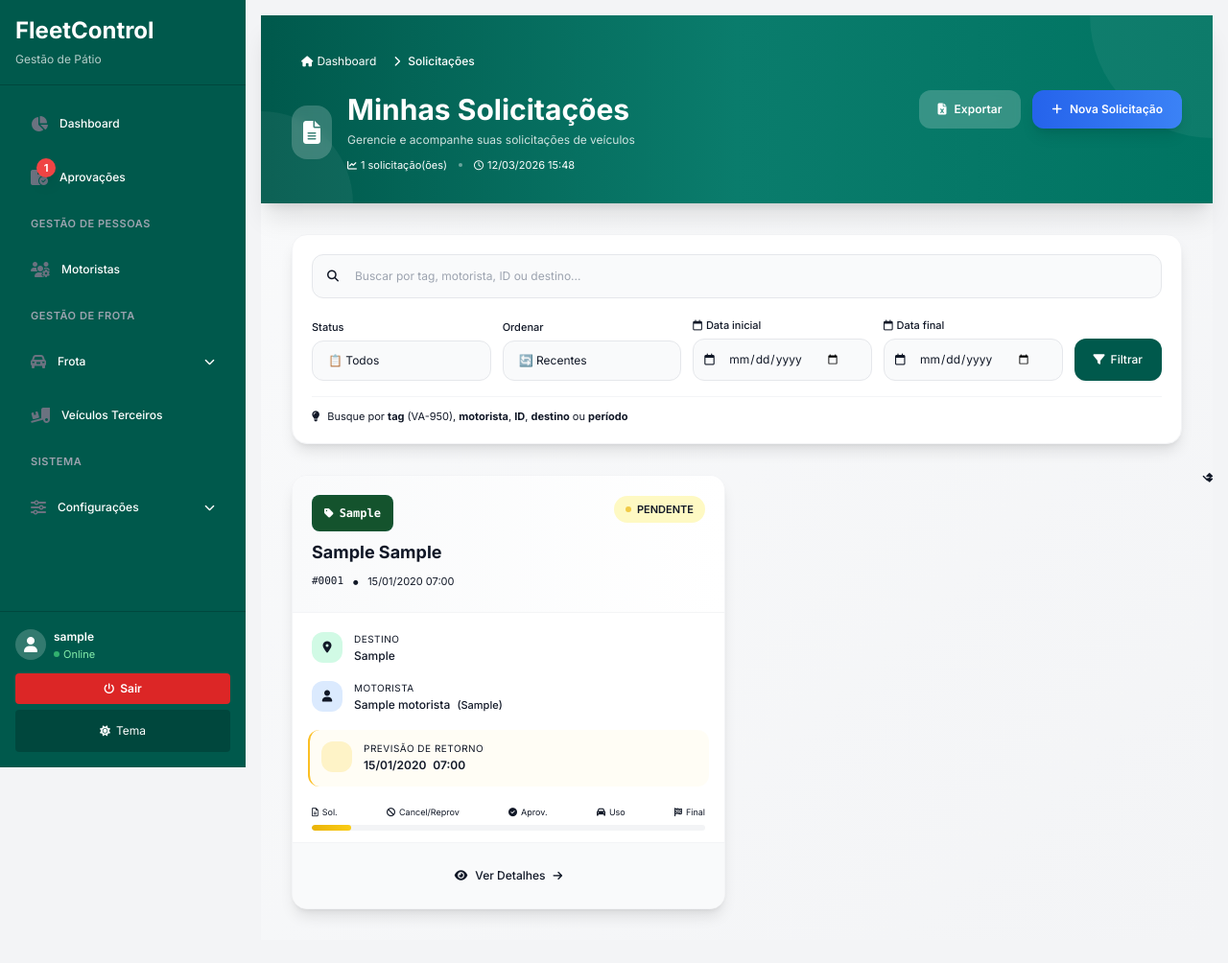
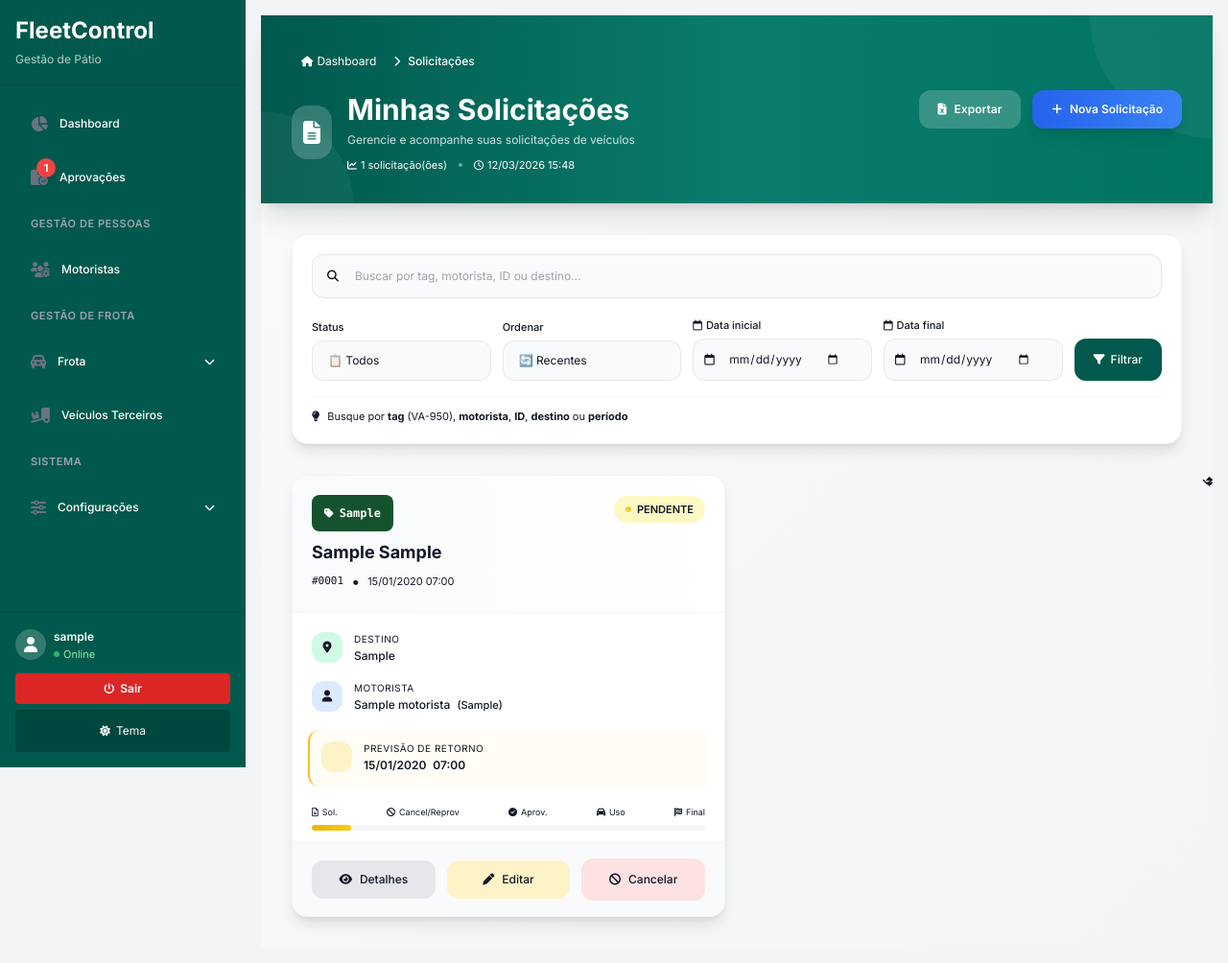
Before and after one commit to Rogeroliveir4/fleetcontrol, a Django app: page /solicitacoes/minhas/ in a window 1280 px wide. Shown: the whole page at 96% size. Before the commit the page ends 954 px from the top, so only its background shows below. Run offline with Django 5.2, Linux system fonts and the light colour scheme; a user stored in the database is signed in; tables that the repository leaves empty hold one stand-in row (values such as "Sample post"); some libraries are stand-ins or nearby versions.

Commit message:
Ajuste nas funcionalidades das solicitações 2

```diff
--- a/solicitacoes/templates/solicitacoes/detalhes_solicitacao.html
+++ b/solicitacoes/templates/solicitacoes/detalhes_solicitacao.html
@@ -418,10 +418,6 @@
                         </div>
                         <div class="grid grid-cols-2 gap-3">
                             <div>
-                                <span class="text-[9px] font-medium text-gray-500 uppercase tracking-wider">CPF</span>
-                                <p class="text-xs text-gray-700 dark:text-gray-300 mt-0.5 font-mono">{{ solicitacao.motorista.cpf|default:"-" }}</p>
-                            </div>
-                            <div>
                                 <span class="text-[9px] font-medium text-gray-500 uppercase tracking-wider">CNH</span>
                                 <p class="text-xs text-gray-700 dark:text-gray-300 mt-0.5">{{ solicitacao.motorista.cnh_numero|default:"-" }}</p>
                             </div>
--- a/solicitacoes/templates/solicitacoes/minhas.html
+++ b/solicitacoes/templates/solicitacoes/minhas.html
@@ -473,12 +473,32 @@
 
                 <!-- Ações -->
                 <div class="px-5 py-4 bg-gray-50 dark:bg-gray-900/50 border-t border-gray-100 dark:border-gray-700">
-                    <a href="{% url 'solicitacao_detalhe' s.id %}"
-                       class="flex items-center justify-center gap-2 w-full py-2 text-sm font-medium text-[#00594C] hover:text-[#004238] transition-colors group">
-                        <i class="fa-solid fa-eye"></i>
-                        <span>Ver Detalhes</span>
-                        <i class="fa-solid fa-arrow-right text-xs group-hover:translate-x-0.5 transition-transform"></i>
-                    </a>
+                    <div class="flex items-center gap-3">
+                        <!-- Botão Ver Detalhes -->
+                        <a href="{% url 'solicitacao_detalhe' s.id %}"
+                        class="flex-1 flex items-center justify-center gap-2 py-2.5 px-3 rounded-xl text-sm font-medium transition-all duration-200 bg-gray-200 hover:bg-gray-200 dark:bg-gray-800 dark:hover:bg-gray-700 text-gray-700 dark:text-gray-300 group">
+                            <i class="fa-solid fa-eye text-gray-500 dark:text-gray-400 group-hover:text-gray-700 dark:group-hover:text-gray-300 transition-colors"></i>
+                            <span>Detalhes</span>
+                        </a>
+
+                        <!-- Botão Editar - aparece apenas se status for PENDENTE -->
+                        {% if s.status == 'PENDENTE' %}
+                        <a href="{% url 'editar_solicitacao' s.id %}"
+                        class="flex-1 flex items-center justify-center gap-2 py-2.5 px-3 rounded-xl text-sm font-medium transition-all duration-200 bg-amber-100 hover:bg-amber-100 dark:bg-amber-900/20 dark:hover:bg-amber-900/30 text-amber-700 dark:text-amber-400 group">
+                            <i class="fa-solid fa-pen text-amber-500 dark:text-amber-400 group-hover:text-amber-600 dark:group-hover:text-amber-300 transition-colors"></i>
+                            <span>Editar</span>
+                        </a>
+                        {% endif %}
+
+                        <!-- Botão Cancelar - aparece apenas se status for PENDENTE -->
+                        {% if s.status == 'PENDENTE' %}
+                        <button onclick="abrirModalCancelar({{ s.id }}, '{{ s.veiculo.marca }} {{ s.veiculo.modelo }} - {{ s.veiculo.placa }}')"
+                                class="flex-1 flex items-center justify-center gap-2 py-2.5 px-3 rounded-xl text-sm font-medium transition-all duration-200 bg-red-100 hover:bg-red-100 dark:bg-red-900/20 dark:hover:bg-red-900/30 text-red-700 dark:text-red-400 group">
+                            <i class="fa-solid fa-ban text-red-500 dark:text-red-400 group-hover:text-red-600 dark:group-hover:text-red-300 transition-colors"></i>
+                            <span>Cancelar</span>
+                        </button>
+                        {% endif %}
+                    </div>
                 </div>
             </div>
             {% endfor %}
--- a/solicitacoes/templates/solicitacoes/solicitar_form.html
+++ b/solicitacoes/templates/solicitacoes/solicitar_form.html
@@ -89,7 +89,7 @@
                 Voltar
             </a>
 
-            <button type="submit" id="submitBtn" class="px-6 py-2 rounded-xl text-white bg-green-700 dark:bg-green-600
+            <button type="submit" id="submitBtn" class="px-6 py-2 rounded-xl !text-white bg-green-700 dark:bg-green-600
                     hover:bg-green-800 dark:hover:bg-green-700 shadow
                     transition-colors">
                 Enviar Solicitação
--- a/solicitantes/templates/solicitantes/solicitar.html
+++ b/solicitantes/templates/solicitantes/solicitar.html
@@ -379,7 +379,7 @@
         <div class="pt-6 border-t border-gray-200 dark:border-gray-700 flex gap-3">
           <button type="submit"
                   id="submitBtn"
-                  class="flex-1 bg-gradient-to-r from-[#00594C] to-emerald-700 text-white font-bold py-3.5 rounded-xl shadow-lg hover:shadow-xl transform hover:-translate-y-0.5 transition-all duration-300 flex items-center justify-center gap-2">
+                  class="flex-1 bg-gradient-to-r from-[#00594C] to-emerald-700 !text-white font-bold py-3.5 rounded-xl shadow-lg hover:shadow-xl transform hover:-translate-y-0.5 transition-all duration-300 flex items-center justify-center gap-2">
             {% if modo_edicao %}
               <i class="fas fa-save"></i> Salvar alterações
             {% else %}
@@ -401,9 +401,6 @@
       <p class="text-xs text-gray-500 dark:text-gray-400">
         <i class="fas fa-shield-alt mr-1"></i>
         Todos os dados são protegidos e auditados conforme política de segurança da empresa.
-      </p>
-      <p class="text-xs text-gray-500 dark:text-gray-400 mt-1">
-        Dúvidas? Entre em contato com o setor de Transportes: <span class="font-semibold">(11) 99999-9999</span>
       </p>
     </div>
 
```
